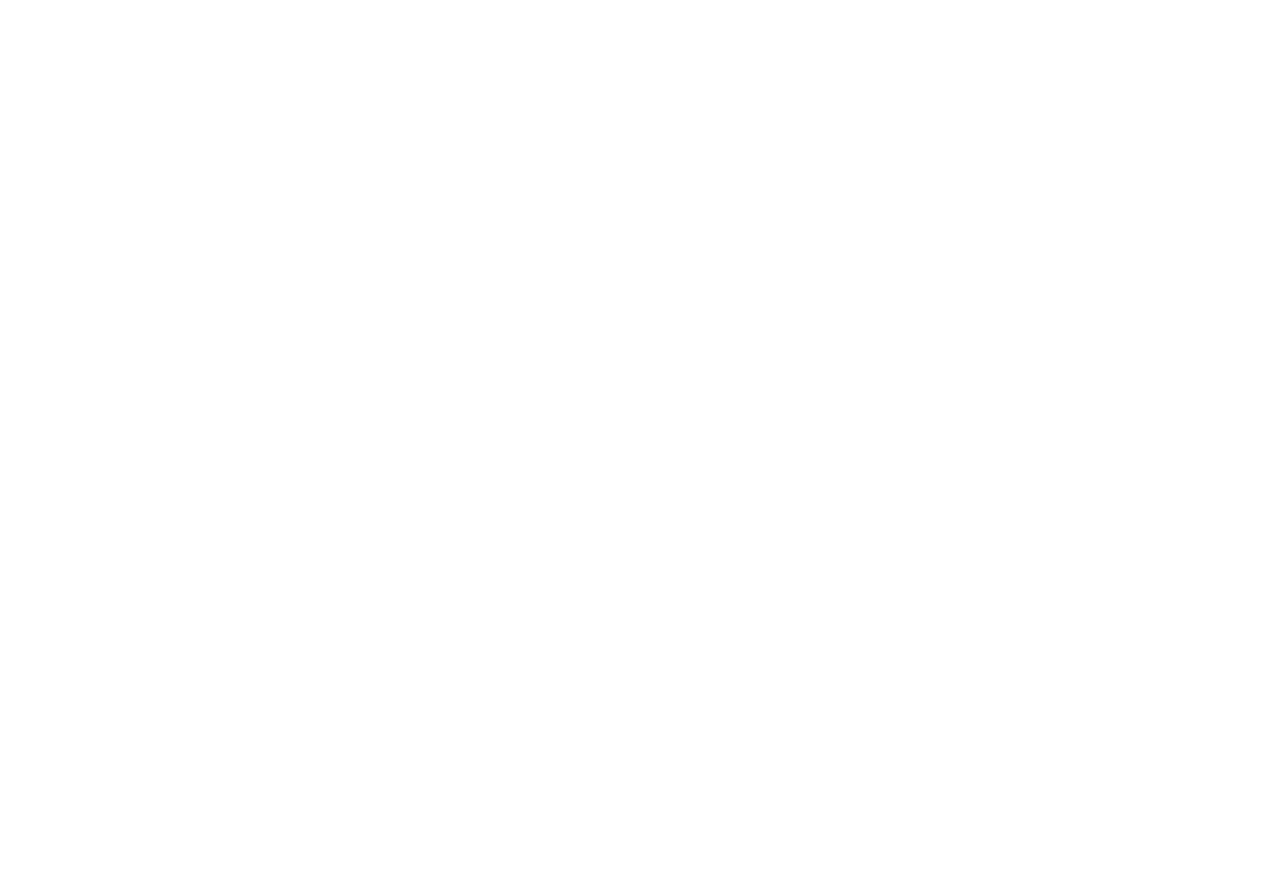
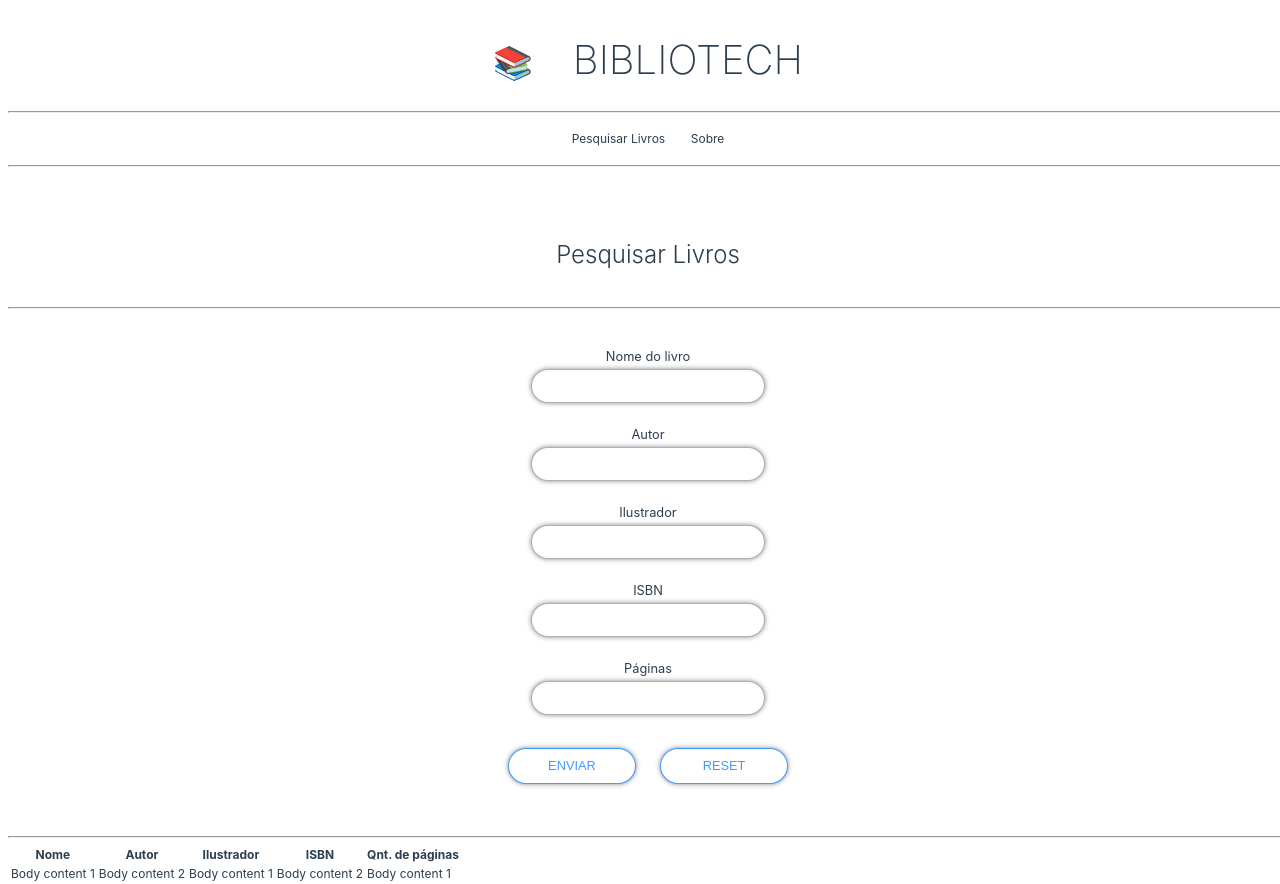
Before and after one commit to Pedro-Schmidt/projeto-final-web-3, a Vue app in the folder biblioteca-frontend/: page /books in a window 1280 px wide. Before the commit the page ends 800 px from the top, so only its background shows below. Built offline with nearby package versions, Linux system fonts and the light colour scheme.

Commit message:
Created main layout

```diff
--- a/biblioteca-frontend/src/App.vue
+++ b/biblioteca-frontend/src/App.vue
@@ -28,6 +28,6 @@
   -moz-osx-font-smoothing: grayscale;
   font-size: 1.5vh;
   color: #2c3e50;
-  line-height: 4vh;
+  /*line-height: 4vh;*/
 }
 </style>
--- a/biblioteca-frontend/src/components/Books.vue
+++ b/biblioteca-frontend/src/components/Books.vue
@@ -1,22 +1,77 @@
 <template>
   <div class="books">
     <header>
-        <!--<Menu/> Not done yet-->
+        <Menu/>
     </header>
-    <main id="main-content">
+    <main id="container">
+        <h2>Pesquisar Livros</h2>
+        <hr>
+        <form>
+            <fieldset>
+              <div class="lacuna">
+                <label for="nome-livro">Nome do livro</label>
+                <input type="text" id="nome-livro" name="nome-livro"><br>
+              </div>
+              <div class="lacuna">
+                <label for="autor">Autor</label>
+                <input type="text" id="autor" name="autor"><br>
+              </div>
+              <div class="lacuna">
+                <label for="ilustrador">Ilustrador</label>
+                <input type="text" id="ilustrador" name="ilustrador"><br>
+              </div>
+              <div class="lacuna">
+                <label for="ISBN">ISBN</label>
+                <input type="text" id="ISBN" name="ISBN"><br>
+              </div>
+              <div class="lacuna">
+                <label for="paginas">Páginas</label>
+                <input type="text" id="paginas" name="paginas"><br>
+              </div>
+              <div class="botoes-form">
+                <input type="submit" value="Enviar">
+                <input type="reset">
+              </div>
+            </fieldset>
+        </form>
+        <hr>
+        <section>
+          <table>
+            <thead>
+              <tr>
+                <th>Nome</th>
+                <th>Autor</th>
+                <th>Ilustrador</th>
+                <th>ISBN</th>
+                <th>Qnt. de páginas</th>
+              </tr>
+            </thead>
+            <tbody>
+              <tr>
+                <td>Body content 1</td>
+                <td>Body content 2</td>
+                <td>Body content 1</td>
+                <td>Body content 2</td>
+                <td>Body content 1</td>
 
+              </tr>
+            </tbody>
+          </table>
+        </section>
     </main>
-    <footer id="rodape">
-
-    </footer>
   </div>
 </template>
 
 <script>
+import Menu from './Menu.vue';
+
 export default {
   name: 'Books',
   props: {
 
+  },
+  components: {
+    Menu
   }
 }
 </script>
@@ -29,15 +84,141 @@
 .books{
     width: 100%;
     height: 100%;
-    position: absolute;
+
 }
-#main-content{
-    width: 100%;
-    height: 70%;
+.container{
+  /*width: 70%;
+  margin: 0 15%;*/
+
 }
-#rodape{
-    width: 100%;
-    height: 10%;
+h2{
+  font-size: 2em;
+  line-height: 4rem;
+  text-align: center;
+  font-weight: 300;
+  margin-top: 7vh;
+}
+form{
+  margin: 1%;
+
+}
+form fieldset{
+  border: none;
+}
+.lacuna{
+  margin: 2.5vh 1vw;
+  text-align: center;
+}
+.lacuna label{
+  font-size: 0.8rem;
+  display: block;
+  /*margin-left: 1vw;*/
+  cursor: default;
+  line-height: 1.5rem;
+}
+.lacuna input{
+
+  -webkit-writing-mode: horizontal-tb !important;
+  writing-mode: horizontal-tb;
+  text-rendering: auto;
+  color: -internal-light-dark-color(black, white);
+  letter-spacing: normal;
+  word-spacing: normal;
+  text-transform: none;
+  text-indent: 0px;
+  text-shadow: none;
+  display: inline-block;
+  text-align: start;
+  -webkit-appearance: textfield;
+  background-color: -internal-light-dark-color(rgb(255, 255, 255), rgb(59, 59, 59));
+  -webkit-rtl-ordering: logical;
+  cursor: text;
+
+  font-size: 1rem;
+  -webkit-border-radius: 3rem;
+  -moz-border-radius: 3rem;
+  border-radius: 3rem;
+  border: 1pt solid rgba(98, 98, 98, 0.5);
+  box-shadow: 0px 0px 5px 0px rgba(98, 98, 98, 0.75);
+  padding: 0 1%;
+  line-height: 2rem;
+  transition: 0.3s ease-in-out;
+}
+.lacuna input:focus{
+  font-size: 1.5rem;
+  border-radius: 3rem;
+  border: 1pt solid rgba(0, 123, 255, 0.5);
+  box-shadow: 0px 0px 5px 0px rgba(0, 123, 255, 0.75);
+  outline: none;
+
+}
+.botoes-form{
+  margin: 2.5vh 1vw;
+  text-align: center;
+
+}
+.botoes-form input{
+
+  -webkit-writing-mode: horizontal-tb !important;
+  writing-mode: horizontal-tb;
+  text-rendering: auto;
+
+  letter-spacing: normal;
+  word-spacing: normal;
+
+  text-indent: 0px;
+  text-shadow: none;
+  display: inline-block;
+
+
+  -webkit-rtl-ordering: logical;
+  cursor: pointer;
+
+  margin: 1%;
+  width: 10vw;
+  border-radius: 3rem;
+  outline: none;
+  border: 1pt solid rgba(0, 123, 255, 0.75);
+  background-color: white;
+  color: rgba(0, 123, 255, 0.75);
+  line-height: 2rem;
+  box-shadow: 0px 0px 5px 0px rgba(98, 98, 98, 0.75);
+  transition: 0.2s ease-in-out;
+  text-transform: uppercase;
+  font-size: 0.8rem;
+}
+.botoes-form input:hover{
+  border: 1pt solid rgba(0, 0, 0, 0.1);
+  box-shadow: 0px 0px 5px 0px rgba(98, 98, 98, 0.75);
+  background-color: #007bff;
+  color:white;
+  outline: none;
+
+}
+.botoes-form input:active{
+  border: 1pt solid rgba(0, 123, 255, 0.5);
+  box-shadow: 0px 0px 5px 0px rgba(0, 123, 255, 0.75);
+  outline: none;
 }
 
 </style>
+<!--
+
+-webkit-writing-mode: horizontal-tb !important;
+    text-rendering: auto;
+    color: -internal-light-dark-color(black, white);
+    letter-spacing: normal;
+    word-spacing: normal;
+    text-transform: none;
+    text-indent: 0px;
+    text-shadow: none;
+    display: inline-block;
+    text-align: start;
+    -webkit-appearance: textfield;
+    background-color: -internal-light-dark-color(rgb(255, 255, 255), rgb(59, 59, 59));
+    -webkit-rtl-ordering: logical;
+    cursor: text;
+    margin: 0em;
+    font: 400 13.3333px Arial;
+
+-->
--- a/biblioteca-frontend/src/components/Menu.vue
+++ b/biblioteca-frontend/src/components/Menu.vue
@@ -1,6 +1,13 @@
 <template>
   <div class="menu">
+    <h1><a>&#x1F4DA;</a>&emsp;Bibliotech</h1>
+    <hr>
+    <nav>
+      <a href="#">Pesquisar Livros</a>
 
+      <a href="#">Sobre</a>
+    </nav>
+    <hr>
   </div>
 </template>
 
@@ -18,6 +25,33 @@
 
 font-family: 'Poppins', sans-serif;
 */
+.menu{
+  margin: 0;
+  padding: 0;
+  text-align: center;
+
+}
+h1{
+  font-size: 2.5rem;
+  font-weight: 200;
+  text-transform: uppercase;
+}
+h1 a{
+  font-size: 2rem;
+}
+nav{
+  width: 100%;
+  height: 10%;
+}
+nav a{
+  line-height: 5vh;
+  text-decoration: none;
+  color: inherit;
+  margin: 1vh 1vw;
+}
+nav a:hover{
+  text-shadow: 0px 0px 1rem rgba(98, 98, 98, 0.5);
+}
 
 
 </style>
```
Also changed, not shown: biblioteca-frontend/public/index.html (+7 -2 lines).
